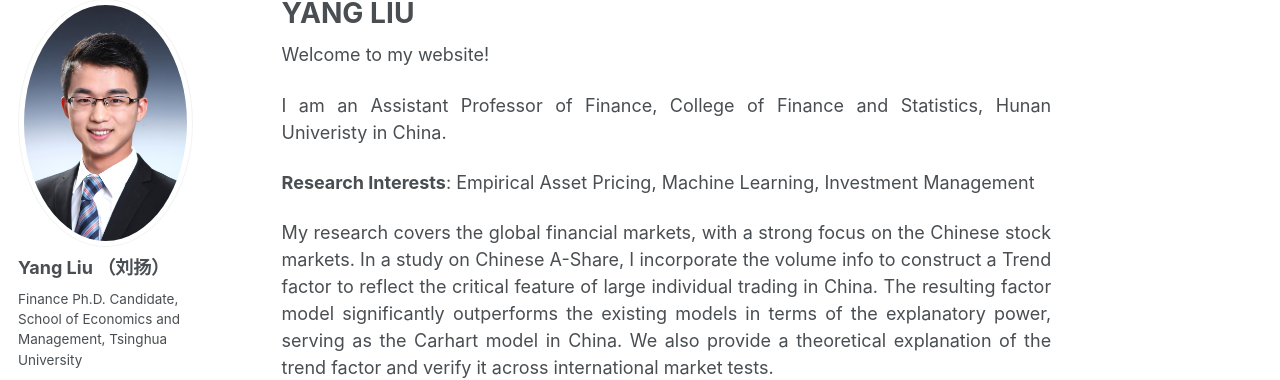
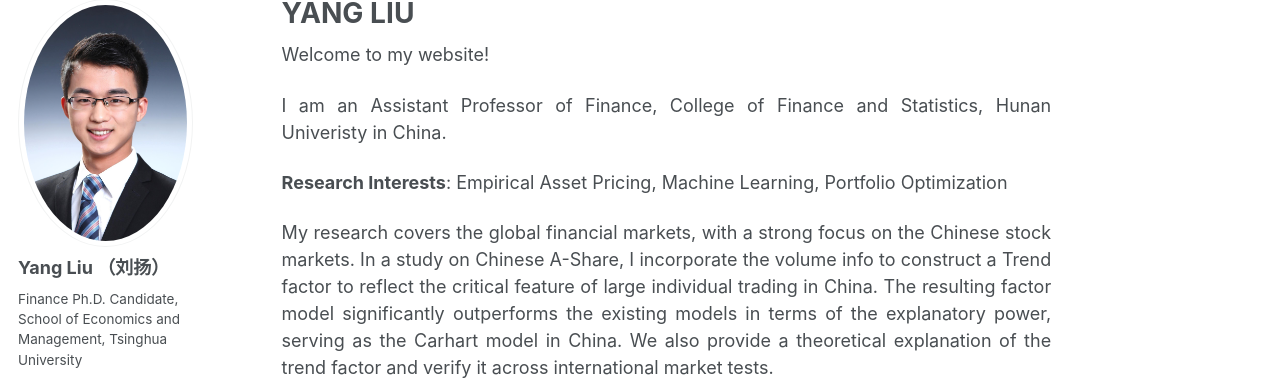
Before and after one commit to yangliu-finance/yangliu-finance.github.io, a Jekyll site: the page built from _pages/about.md, in a window 1280 px wide and 1022 px high. Shown: the part 119-499 px from the top of the window. Built offline with Jekyll 4.4.1, drawn with Linux system fonts in a browser that asks for light colours.

Commit message:
Update about.md

```diff
--- a/_pages/about.md
+++ b/_pages/about.md
@@ -12,7 +12,8 @@ Welcome to my website!
 
 I am an Assistant Professor of Finance, College of Finance and Statistics, Hunan Univeristy in China.
 
-**Research Interests**: Empirical Asset Pricing, Machine Learning, Investment Management
+**Research Interests**: Empirical Asset Pricing, Machine Learning, Portfolio Optimization
+
 
 My research covers the global financial markets, with a strong focus on the Chinese stock markets.
 In a study on Chinese A-Share, I incorporate the volume info to construct a Trend factor to
```
